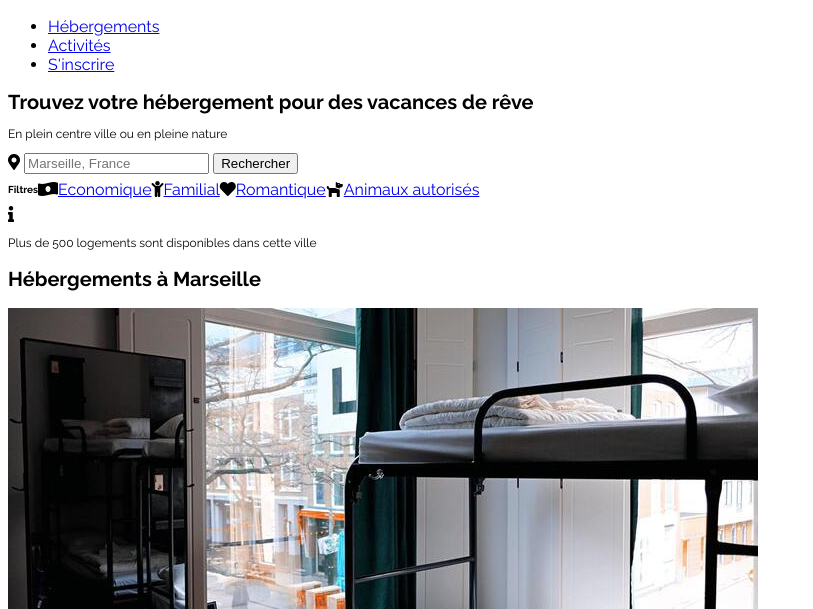
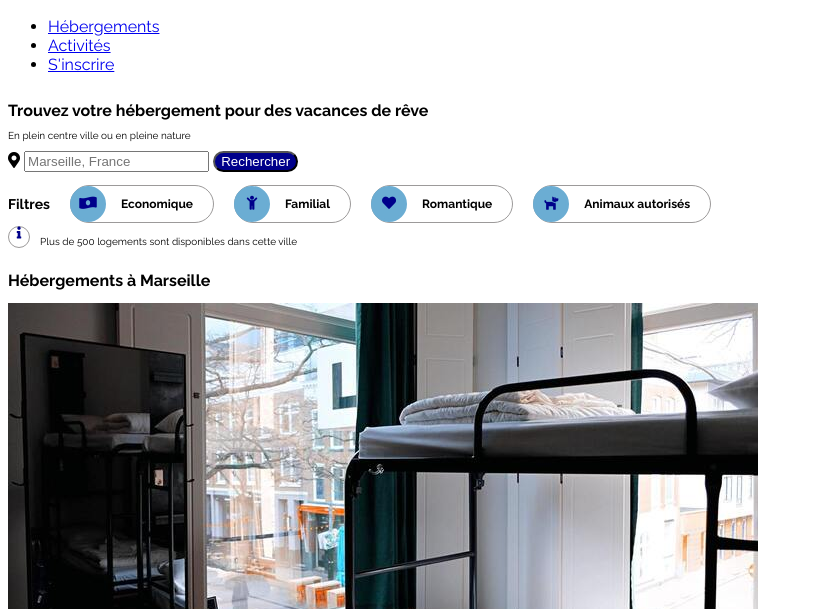
Before and after one commit to aurorea35/AurelieCourbin_2_27072021, a plain HTML site: page index.html in a window 1280 px wide. Shown: the part 191-800 px from the top of the page, without its empty margins (0-813 px from the left). Drawn offline with Linux system fonts and the light colour scheme.

Commit message:
Mise en page du Header

```diff
--- a/index.html
+++ b/index.html
@@ -13,7 +13,7 @@
     <body>
         <!-- En-tete avec logo et menu de navigation-->
         <header>
-            <div class="Logo">
+            <div class="logo">
                 <img src="images/logo/reservia@3x.png" alt="Logo Reservia" />
             </div>
             <nav>
@@ -32,7 +32,7 @@
                 <form method="post">
                     <i class="fas fa-map-marker-alt"></i>
                     <input type="txt" name="ville" placeholder="Marseille, France">
-                    <button>Rechercher</button>
+                    <button class="clic">Rechercher</button>
                 </form>
             </div>
 
--- a/styles.css
+++ b/styles.css
@@ -2,38 +2,141 @@ html
 {
     font-family: raleway;
 }
+/* Partie importante de la page */
 
 h1,h2
 {
-    font-size: 20px;
+    font-size: 16px;
 }
 
-p
+h3
 {
     font-size: 12px;
 }
 
+h4
+{
+    font-size: 10px;
+}
+
+var
+{
+    --bleuclair: #DEEBFF;
+    --bleufonce: #0065FC;
+    --grisclair: #F2F2F2;
+    --grisfonce: #f2f2f2c4;
+}
+
+/* Header */
+
+.logo-img ????
+{
+    width: 30%;
+}
+
+.barre_navigation
+{
+    display: flex;
+    justify-content: space-between;
+    align-items: center;
+    flex-wrap: wrap;
+}
+p
+{
+    font-size: 10px;
+}
+
+/* Recherche */
+.clic
+{
+    color: white;
+    background-color: darkblue;
+    border-radius: 20px;
+    margin-right: 0px;
+}
+
+/* Filtre */
 .filtres
 {
     display: flex;
     justify-content: flex-start;
     align-items: center;
+    margin-top: 10px;
+    font-weight: bold;
+    font-size: 14px;
 }
 
-
-h3
+.filtres h3
 {
-    font-size: 10px;
+    font-size: 14px;
 }
 
-figcaption
+.choix_filtre
 {
-    font-size: 10px;
+    border: 1px rgb(156, 154, 154) solid;
+    border-radius: 20px;
+    padding-right: 20px;
+    margin-left: 20px;
+}
+
+.filtres i
+{
+    border: rgb(107, 173, 211) solid;
+    border-radius: 40px;
+    width: 30px;
+    height: 30px;
+    color: darkblue;
+    background-color: rgb(107, 173, 211);
+    text-align: center;
+    vertical-align: middle;
+    line-height: 28px;
+    margin-left: -1px;
+    }
+
+.filtres a
+{
+    font-weight: bold;
+    padding-left: 15px;
+    text-decoration: none;
+    color: black;
+    font-size: 12px;
+}
+
+/* Information */
+.information
+{
+    display: flex;
+}
+
+.information i
+{
+    border: 1px rgb(156, 154, 154) solid;
+    border-radius: 40px;
+    color: darkblue;
+    text-align: center;
+    width: 20px;
+    height: 20px;
+    line-height: 1;
+    font-size: 12px;
+}
+
+.information p
+{
+    text-align: center;
+    margin-left: 10px;
+}
+
+/* Hébergement */
+
+/* Footer */
+.footer
+{
+    background-color: #F2F2F2;
 }
 
 .navigation_footer
 {
     display: flex;
-    justify-content: flex-start;
+    justify-content: space-between;
     align-items: center;
 }
```
